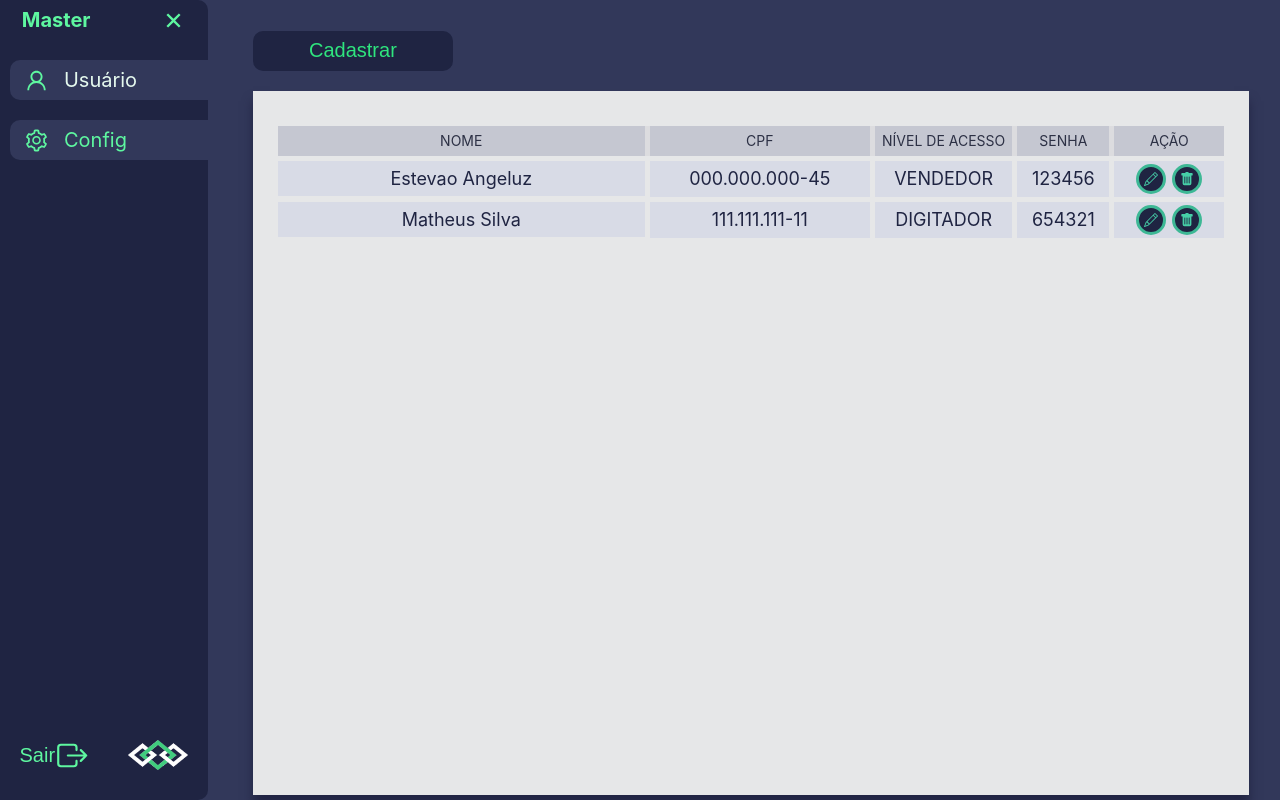
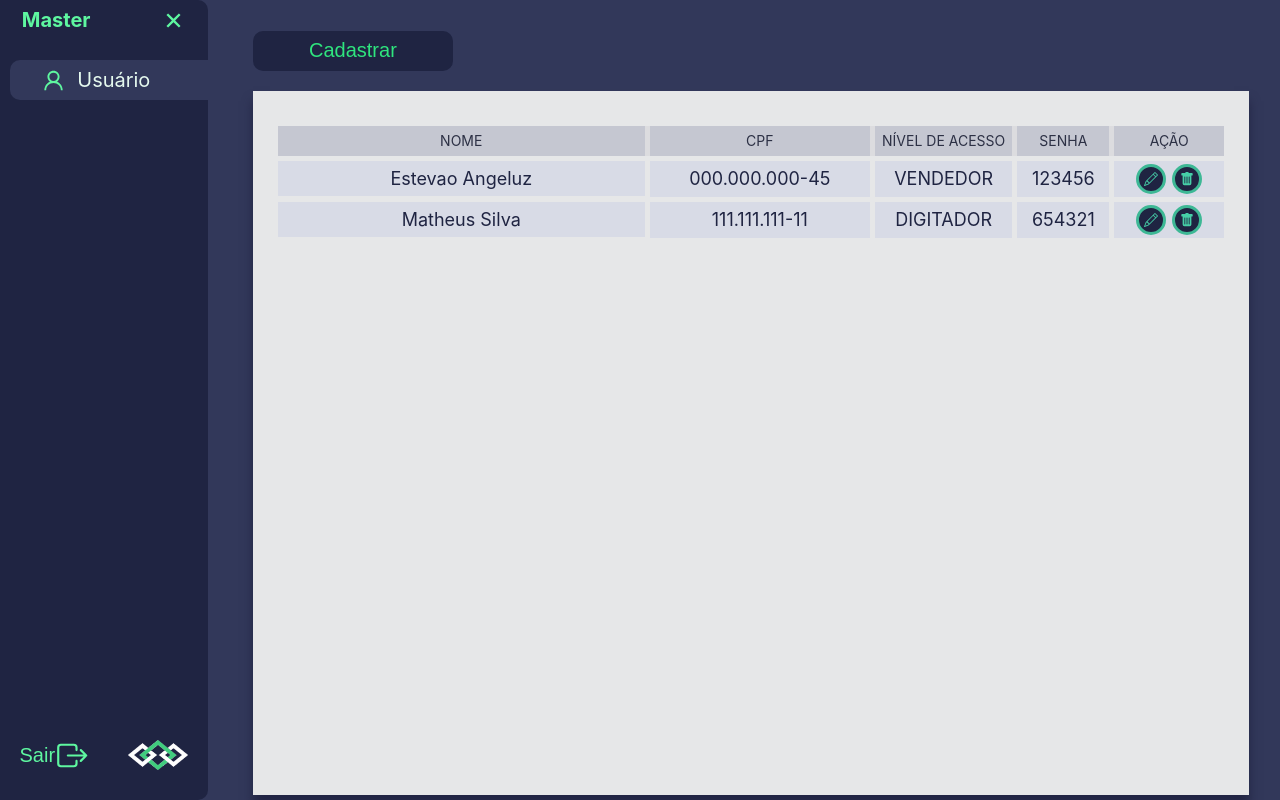
Before and after one commit to nicksonKLEY/metodologiaDeDesenvolvimento, a React (Create React App) app in the folder doc_board/: page /registerEmployee in a window 1280 px wide. Built offline with nearby package versions, Linux system fonts and the light colour scheme; what react-animations would draw is missing.

Commit message:
changing NavMaster styles

```diff
--- a/doc_board/src/components/NavMaster/index.tsx
+++ b/doc_board/src/components/NavMaster/index.tsx
@@ -1,6 +1,6 @@
 import Sidbar from '../Sidebar'
 import { ColorIcon, TitleLink, IconView, ViewLink } from './style'
-import { AiOutlineUser, AiOutlineSetting } from 'react-icons/ai'
+import { AiOutlineUser } from 'react-icons/ai'
 import React from 'react'
 
 export default function NavMaster() {
@@ -13,21 +13,15 @@ export default function NavMaster() {
         itemNavigate1={
           <ViewLink>
             {' '}
-            <IconView>
-              <AiOutlineUser color={ColorIcon} size={25} />
-            </IconView>
-            <TitleLink to="/registerEmployee">Usuário</TitleLink>
+            <TitleLink to="/registerEmployee">
+              <IconView>
+                <AiOutlineUser color={ColorIcon} size={25} />
+              </IconView>
+              Usuário
+            </TitleLink>
           </ViewLink>
         }
-        itemNavigate2={
-          <ViewLink>
-            {' '}
-            <IconView>
-              <AiOutlineSetting color={ColorIcon} size={25} />
-            </IconView>
-            <TitleLink to="/ConfigDashboard">Config</TitleLink>
-          </ViewLink>
-        }
+        tPage={'Master'}
       />
     </React.Fragment>
   )
--- a/doc_board/src/components/NavMaster/style.tsx
+++ b/doc_board/src/components/NavMaster/style.tsx
@@ -12,16 +12,16 @@ export const ViewLink = styled.div`
   background-color: #32385a;
   animation: 0.7s ${FadeInRight};
   width: 100%;
-  height: 40px;
+  height: 4rem;
   display: flex;
-  border-end-start-radius: 10px;
-  border-start-start-radius: 10px;
+  border-end-start-radius: 1rem;
+  border-start-start-radius: 1rem;
   flex-direction: row;
-  margin-left: 10px;
+  margin-left: 1rem;
   @media (max-width: 768px) {
     width: 100%;
-    height: 30px;
-    margin-left: 10px;
+    height: 3rem;
+    margin-left: 1rem;
   }
 `
 export const TitleLink = styled(NavLink)`
@@ -44,14 +44,14 @@ export const TitleLink = styled(NavLink)`
   cursor: pointer;
   width: 80%;
   display: flex;
-  font-size: 20px;
+  font-size: 2rem;
   @media (max-width: 768px) {
-    font-size: 15px;
+    font-size: 1.5rem;
   }
 `
 export const IconView = styled.span`
   width: 30%;
-  height: 40px;
+  height: 4rem;
   display: flex;
   justify-content: center;
   align-items: center;
```
